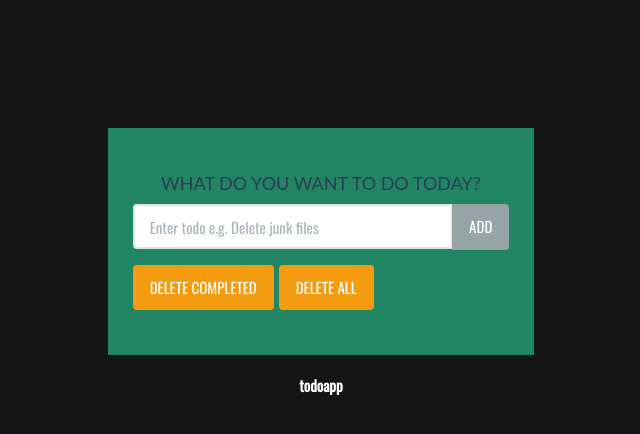
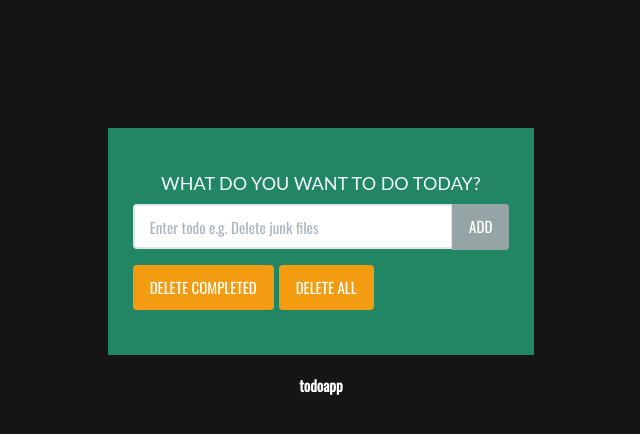
Before and after one commit to michaelkielt/todoapp, a Flask app: page / in a window 1280 px wide. Shown: the top 434 px of the page, without its empty margins (319-959 px from the left). Run offline with Flask 2, Linux system fonts and the light colour scheme; data that the repository does not hold is empty.

Commit message:
Changed text colour for h2 element

```diff
--- a/mainapp/static/styles.css
+++ b/mainapp/static/styles.css
@@ -22,9 +22,13 @@ body {
 }
 .todo-completed {
 	text-decoration: line-through;
-	background: rgba(149, 165, 166, .3);
+	background: rgb(233, 239, 240);
 }
 footer {
 	margin-top: 20px;
 	color: white;
 }
+
+h2 {
+	color: aliceblue;
+}
```
